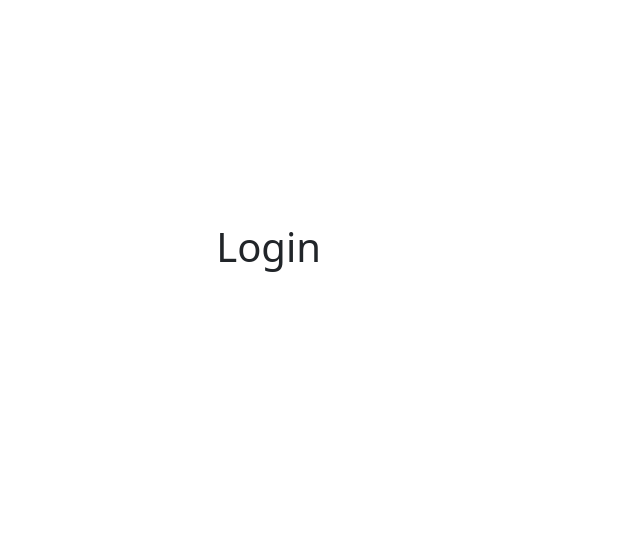
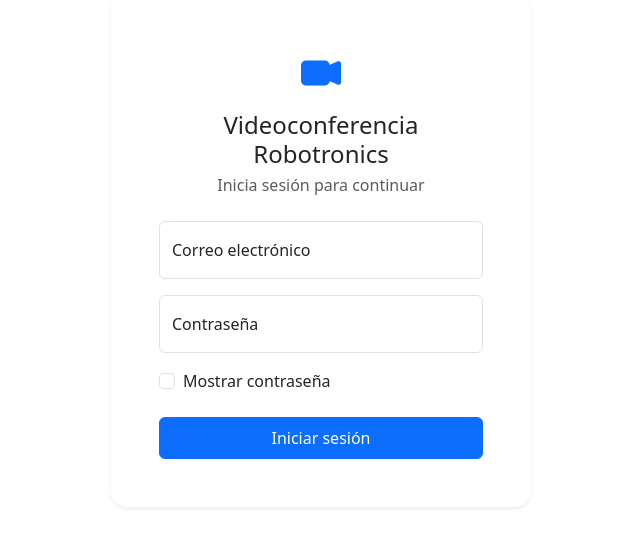
Before and after one commit to KevinRamirez333/videoconferencia_robotronics, a Vue app in the folder frontend_videoconferencia/: page / in a window 1280 px wide. Shown: the part 149-696 px from the top of the page, without its empty margins (319-959 px from the left). Built offline with nearby package versions, Linux system fonts and the light colour scheme; the HTML template or start-up script is replaced by a standard one.

Commit message:
Incorporacion de login

```diff
--- a/frontend_videoconferencia/src/assets/main.css
+++ b/frontend_videoconferencia/src/assets/main.css
@@ -1,35 +1,7 @@
 @import './base.css';
 
 #app {
-  max-width: 1280px;
-  margin: 0 auto;
-  padding: 2rem;
+  width: 100%;
+  min-height: 100vh;
   font-weight: normal;
 }
-
-a,
-.green {
-  text-decoration: none;
-  color: hsla(160, 100%, 37%, 1);
-  transition: 0.4s;
-  padding: 3px;
-}
-
-@media (hover: hover) {
-  a:hover {
-    background-color: hsla(160, 100%, 37%, 0.2);
-  }
-}
-
-@media (min-width: 1024px) {
-  body {
-    display: flex;
-    place-items: center;
-  }
-
-  #app {
-    display: grid;
-    grid-template-columns: 1fr 1fr;
-    padding: 0 2rem;
-  }
-}
--- a/frontend_videoconferencia/src/router/index.ts
+++ b/frontend_videoconferencia/src/router/index.ts
@@ -1,5 +1,7 @@
 import { createRouter, createWebHistory } from 'vue-router'
 import Login from '@/views/login/login.vue'
+import Panel from '@/views/panel/panel.vue'
+import { obtenerUsuario } from '@/services/sesionUsuario'
 
 const router = createRouter({
   history: createWebHistory(import.meta.env.BASE_URL),
@@ -9,7 +11,25 @@ const router = createRouter({
       name: 'login',
       component: Login,
     },
+    {
+      path: '/panel',
+      name: 'panel',
+      component: Panel,
+      meta: { requiereAutenticacion: true },
+    },
   ],
 })
 
+router.beforeEach((destino) => {
+  const haySesionIniciada = obtenerUsuario() !== null
+
+  if (destino.meta.requiereAutenticacion && !haySesionIniciada) {
+    return { name: 'login' }
+  }
+
+  if (destino.name === 'login' && haySesionIniciada) {
+    return { name: 'panel' }
+  }
+})
+
 export default router
--- /dev/null
+++ b/frontend_videoconferencia/src/services/autenticacion.servicio.ts
@@ -0,0 +1,20 @@
+import api from './api'
+
+export interface Usuario {
+  _id: string
+  nombre: string
+  correo: string
+  creadoEn: string
+}
+
+export interface CredencialesInicioSesion {
+  correo: string
+  contrasena: string
+}
+
+export const autenticacionServicio = {
+  async iniciarSesion(credenciales: CredencialesInicioSesion): Promise<Usuario> {
+    const { data } = await api.post<Usuario>('/autenticacion', credenciales)
+    return data
+  },
+}
--- /dev/null
+++ b/frontend_videoconferencia/src/services/sesionUsuario.ts
@@ -0,0 +1,16 @@
+import type { Usuario } from './autenticacion.servicio'
+
+const CLAVE_USUARIO = 'usuario'
+
+export function guardarUsuario(usuario: Usuario): void {
+  localStorage.setItem(CLAVE_USUARIO, JSON.stringify(usuario))
+}
+
+export function obtenerUsuario(): Usuario | null {
+  const datos = localStorage.getItem(CLAVE_USUARIO)
+  return datos ? (JSON.parse(datos) as Usuario) : null
+}
+
+export function eliminarUsuario(): void {
+  localStorage.removeItem(CLAVE_USUARIO)
+}
--- a/frontend_videoconferencia/src/views/login/login.vue
+++ b/frontend_videoconferencia/src/views/login/login.vue
@@ -1,3 +1,137 @@
 <template>
-    <h1>Login</h1>
+  <div class="pantalla-login d-flex align-items-center justify-content-center">
+    <div class="card login-tarjeta shadow-sm">
+      <div class="card-body p-4 p-md-5">
+        <div class="text-center mb-4">
+          <i class="bi bi-camera-video-fill fs-1 text-primary"></i>
+          <h1 class="h4 mt-2 mb-1">Videoconferencia Robotronics</h1>
+          <p class="text-muted mb-0">Inicia sesión para continuar</p>
+        </div>
+
+        <div v-if="mensajeError" class="alert alert-danger py-2" role="alert">
+          {{ mensajeError }}
+        </div>
+
+        <form novalidate @submit.prevent="manejarInicioSesion">
+          <div class="form-floating mb-3">
+            <input
+              id="correo"
+              v-model.trim="correo"
+              type="email"
+              class="form-control"
+              :class="{ 'is-invalid': errores.correo }"
+              placeholder="nombre@ejemplo.com"
+              autocomplete="username"
+            />
+            <label for="correo">Correo electrónico</label>
+            <div class="invalid-feedback">{{ errores.correo }}</div>
+          </div>
+
+          <div class="form-floating mb-3">
+            <input
+              id="contrasena"
+              v-model="contrasena"
+              :type="mostrarContrasena ? 'text' : 'password'"
+              class="form-control"
+              :class="{ 'is-invalid': errores.contrasena }"
+              placeholder="Contraseña"
+              autocomplete="current-password"
+            />
+            <label for="contrasena">Contraseña</label>
+            <div class="invalid-feedback">{{ errores.contrasena }}</div>
+          </div>
+
+          <div class="form-check mb-4">
+            <input id="mostrarContrasena" v-model="mostrarContrasena" class="form-check-input" type="checkbox" />
+            <label class="form-check-label" for="mostrarContrasena">Mostrar contraseña</label>
+          </div>
+
+          <button type="submit" class="btn btn-primary w-100 py-2" :disabled="cargando">
+            <span v-if="cargando" class="spinner-border spinner-border-sm me-2" aria-hidden="true"></span>
+            {{ cargando ? 'Ingresando...' : 'Iniciar sesión' }}
+          </button>
+        </form>
+      </div>
+    </div>
+  </div>
 </template>
+
+<script setup lang="ts">
+import { reactive, ref } from 'vue'
+import { useRouter } from 'vue-router'
+import { isAxiosError } from 'axios'
+import { autenticacionServicio } from '@/services/autenticacion.servicio'
+import { guardarUsuario } from '@/services/sesionUsuario'
+
+const router = useRouter()
+
+const correo = ref('')
+const contrasena = ref('')
+const mostrarContrasena = ref(false)
+const cargando = ref(false)
+const mensajeError = ref('')
+
+const errores = reactive({
+  correo: '',
+  contrasena: '',
+})
+
+function validarFormulario(): boolean {
+  errores.correo = ''
+  errores.contrasena = ''
+
+  if (!correo.value) {
+    errores.correo = 'El correo es obligatorio'
+  } else if (!/^[^\s@]+@[^\s@]+\.[^\s@]+$/.test(correo.value)) {
+    errores.correo = 'Ingresa un correo válido'
+  }
+
+  if (!contrasena.value) {
+    errores.contrasena = 'La contraseña es obligatoria'
+  }
+
+  return !errores.correo && !errores.contrasena
+}
+
+async function manejarInicioSesion(): Promise<void> {
+  mensajeError.value = ''
+
+  if (!validarFormulario()) {
+    return
+  }
+
+  cargando.value = true
+
+  try {
+    const usuario = await autenticacionServicio.iniciarSesion({
+      correo: correo.value,
+      contrasena: contrasena.value,
+    })
+
+    guardarUsuario(usuario)
+    router.push({ name: 'panel' })
+  } catch (error) {
+    if (isAxiosError(error) && error.response) {
+      mensajeError.value = error.response.data?.mensaje ?? 'No se pudo iniciar sesión'
+    } else {
+      mensajeError.value = 'No se pudo conectar con el servidor'
+    }
+  } finally {
+    cargando.value = false
+  }
+}
+</script>
+
+<style scoped>
+.pantalla-login {
+  min-height: 100vh;
+  padding: 1.5rem;
+}
+
+.login-tarjeta {
+  width: 100%;
+  max-width: 420px;
+  border: none;
+  border-radius: 1rem;
+}
+</style>
--- /dev/null
+++ b/frontend_videoconferencia/src/views/panel/panel.vue
@@ -0,0 +1,38 @@
+<template>
+  <div class="pantalla-panel d-flex align-items-center justify-content-center">
+    <div class="text-center">
+      <i class="bi bi-check-circle-fill fs-1 text-success"></i>
+      <h1 class="h3 mt-3 mb-1">Bienvenido, {{ usuario?.nombre }}</h1>
+      <p class="text-muted">Sesión iniciada como {{ usuario?.correo }}</p>
+      <button type="button" class="btn btn-outline-danger mt-3" @click="manejarCerrarSesion">
+        Cerrar sesión
+      </button>
+    </div>
+  </div>
+</template>
+
+<script setup lang="ts">
+import { onMounted, ref } from 'vue'
+import { useRouter } from 'vue-router'
+import type { Usuario } from '@/services/autenticacion.servicio'
+import { eliminarUsuario, obtenerUsuario } from '@/services/sesionUsuario'
+
+const router = useRouter()
+const usuario = ref<Usuario | null>(null)
+
+onMounted(() => {
+  usuario.value = obtenerUsuario()
+})
+
+function manejarCerrarSesion(): void {
+  eliminarUsuario()
+  router.push({ name: 'login' })
+}
+</script>
+
+<style scoped>
+.pantalla-panel {
+  min-height: 100vh;
+  padding: 1.5rem;
+}
+</style>
```
